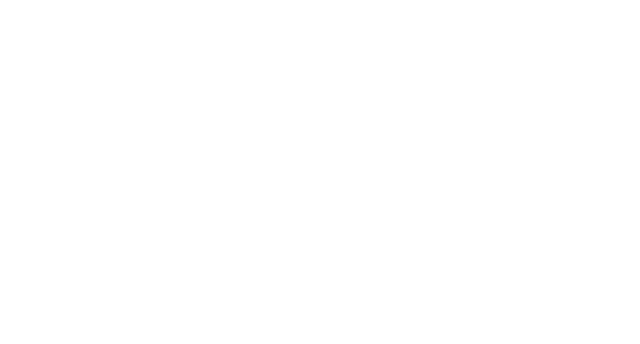
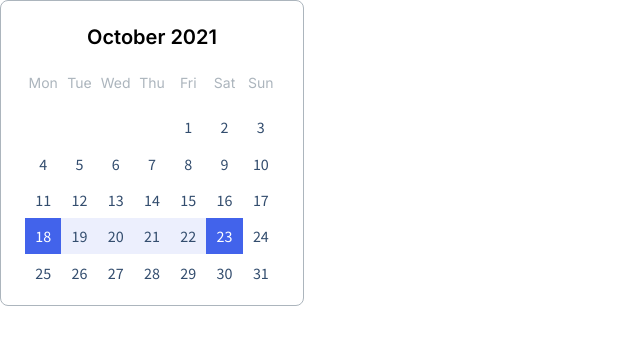
Before and after one commit to js-tasks-ru/htmlcss-20210812_vadim992, a website: page 05-lection3/03-calendar/index.html in a window 1280 px wide. Shown: the whole page, without its empty margins (0-640 px from the left). Drawn offline with Linux system fonts and the light colour scheme; files that its build step writes are made by us from their sources.

Commit message:
added Calendar

```diff
--- a/05-lection3/03-calendar/calendar.css
+++ b/05-lection3/03-calendar/calendar.css
@@ -0,0 +1,79 @@
+/* .calendar {} */
+
+.calendar__inner {
+  position: relative;
+  width: 100%;
+  padding-bottom: 100%;
+  border: 1px solid var(--grey-3);
+  border-radius: 8px;
+}
+
+.calendar__body-wrapper {
+  position: absolute;
+  top: 0;
+  right: 0;
+  bottom: 0;
+  left: 0;
+  padding: 1.5em;
+}
+
+.calendar__title {
+  text-align: center;
+  font-family: var(--ff-secondary);
+  font-weight: 600;
+  font-size: 20px;
+  line-height: 24px;
+  padding-bottom: 24px;
+}
+
+.calendar__body {
+  position: relative;
+  width: 100%;
+  padding-bottom: 100%;
+}
+
+.calendar__body-inner {
+  position: absolute;
+  top: 0;
+  right: 0;
+  bottom: 0;
+  left: 0;
+
+  display: grid;
+  grid-template-columns: repeat(7, 1fr);
+  grid-template-rows: repeat(7, 1fr);
+}
+
+.calendar__item {
+  display: flex;
+  justify-content: center;
+  align-items: center;
+  font-family: var(--ff-tertiary);
+  font-weight: normal;
+  font-size: 16px;
+  line-height: 20px;
+  color: var(--grey-5);
+}
+
+.calendar__item_day {
+  align-items: start;
+  font-family: var(--ff-secondary);
+  font-weight: normal;
+  font-size: 14px;
+  line-height: 20px;
+  color: var(--grey-3);
+}
+
+.calendar__item_active {
+  color: var(--white);
+  background: var(--primary);
+}
+
+.calendar__item_between-active {
+  color: var(--grey-5);
+  background-color: var(--calendar-item-between-active-bg);
+}
+
+.calendar_default {
+  max-width: 304px;
+}
--- a/05-lection3/03-calendar/index.html
+++ b/05-lection3/03-calendar/index.html
@@ -1,12 +1,67 @@
 <!DOCTYPE html>
-<!-- Страница с календарем -->
-<html lang="ru">
-    <head>
-        <link rel="stylesheet" href="../../assets/css/main.css">
-        <link rel="stylesheet" href="./calendar.css">
-        <title>Calendar</title>
-    </head>
-    <body>
-
-    </body>
+<html lang="en">
+<head>
+    <meta charset="UTF-8">
+    <meta http-equiv="X-UA-Compatible" content="IE=edge">
+    <meta name="viewport" content="width=device-width, initial-scale=1.0">
+    <title>Calendar</title>
+    <link rel="stylesheet" href="../../assets/css/normalize.css">
+    <link rel="stylesheet" href="../../assets/css/index.css">
+    <link rel="stylesheet" href="./calendar.css">
+</head>
+<body>
+    <div class="calendar calendar_default">
+        <div class="calendar__inner">
+          <div class="calendar__body-wrapper">
+              <div class="calendar__title">October 2021</div>
+              <div class="calendar__body">
+                <div class="calendar__body-inner">
+                  <span class="calendar__item calendar__item_day">Mon</span>
+                  <span class="calendar__item calendar__item_day">Tue</span>
+                  <span class="calendar__item calendar__item_day">Wed</span>
+                  <span class="calendar__item calendar__item_day">Thu</span>
+                  <span class="calendar__item calendar__item_day">Fri</span>
+                  <span class="calendar__item calendar__item_day">Sat</span>
+                  <span class="calendar__item calendar__item_day">Sun</span>
+                  <span class="calendar__item"></span>
+                  <span class="calendar__item"></span>
+                  <span class="calendar__item"></span>
+                  <span class="calendar__item"></span>
+                  <span class="calendar__item">1</span>
+                  <span class="calendar__item">2</span>
+                  <span class="calendar__item">3</span>
+                  <span class="calendar__item">4</span>
+                  <span class="calendar__item">5</span>
+                  <span class="calendar__item">6</span>
+                  <span class="calendar__item">7</span>
+                  <span class="calendar__item">8</span>
+                  <span class="calendar__item">9</span>
+                  <span class="calendar__item">10</span>
+                  <span class="calendar__item">11</span>
+                  <span class="calendar__item">12</span>
+                  <span class="calendar__item">13</span>
+                  <span class="calendar__item">14</span>
+                  <span class="calendar__item">15</span>
+                  <span class="calendar__item">16</span>
+                  <span class="calendar__item">17</span>
+                  <span class="calendar__item calendar__item_active">18</span>
+                  <span class="calendar__item calendar__item_between-active">19</span>
+                  <span class="calendar__item calendar__item_between-active">20</span>
+                  <span class="calendar__item calendar__item_between-active">21</span>
+                  <span class="calendar__item calendar__item_between-active">22</span>
+                  <span class="calendar__item calendar__item_active">23</span>
+                  <span class="calendar__item">24</span>
+                  <span class="calendar__item">25</span>
+                  <span class="calendar__item">26</span>
+                  <span class="calendar__item">27</span>
+                  <span class="calendar__item">28</span>
+                  <span class="calendar__item">29</span>
+                  <span class="calendar__item">30</span>
+                  <span class="calendar__item">31</span>
+                </div>
+              </div>
+          </div>
+      </div>
+    </div>
+</body>
 </html>
--- a/assets/css/index.css
+++ b/assets/css/index.css
@@ -11,6 +11,7 @@
     --grey-2: #DDE2E5;
     --grey-3: #ACB5BD;
     --grey-4: #495057;
+    --grey-5: #334D6E;
 
     --error: var(--red);
     --success: var(--blue);
@@ -32,12 +33,14 @@
     --transition-button: opacity 200ms ease-in-out, background 200ms ease-in-out;
 
     --ff-secondary: 'Inter', sans-serif;
+    --ff-tertiary: 'Source Sans Pro', sans-serif;
     --border-dark: var(--grey-3);
 
     --main-bg: #F9FAFC;
     --skeleton-gradient: linear-gradient(92.51deg, #DDE2E5 6.44%, #E2E6E8 38.47%, #F3F5F5 56.48%, #E3E7EA 77.5%, #DDE2E5 102.52%);
 
     --page-component-bg: var(--grey-1);
+    --calendar-item-between-active-bg: rgba(160, 177, 245, 0.2);
 
 }
 
--- a/assets/fonts/fonts.css
+++ b/assets/fonts/fonts.css
@@ -1,2 +1,3 @@
 @import url('https://fonts.googleapis.com/css2?family=Roboto:ital,wght@0,100;0,300;0,400;0,500;0,700;0,900;1,100;1,300;1,400;1,500;1,700;1,900&display=swap');
-@import url('https://fonts.googleapis.com/css2?family=Inter:wght@400;500&display=swap');
+@import url('https://fonts.googleapis.com/css2?family=Inter:wght@400;500;600&display=swap');
+@import url('https://fonts.googleapis.com/css2?family=Source+Sans+Pro&display=swap');
```
